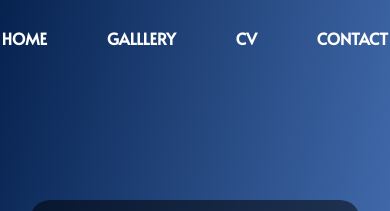
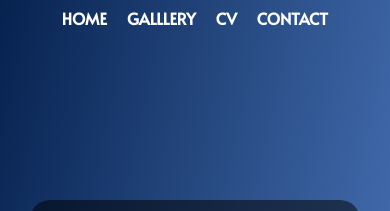
Before and after one commit to MartynaMichalska/MyPersonalPortfolio, a plain HTML site: page index.html in a window 390 px wide. Shown: the top 211 px of the page. Drawn offline with Linux system fonts and the light colour scheme.

Commit message:
menu mobile fix

```diff
--- a/css/header.css
+++ b/css/header.css
@@ -58,7 +58,7 @@
 
 @media (max-width: 770px) {
   .main-header .inner-header {
-    display: f;
+    display: flex;
   }
 }
 
@@ -93,7 +93,7 @@
 
 @media (max-width: 650px) {
   .main-header nav ul li {
-    margin: 20px;
+    margin: auto;
   }
 }
 
```
